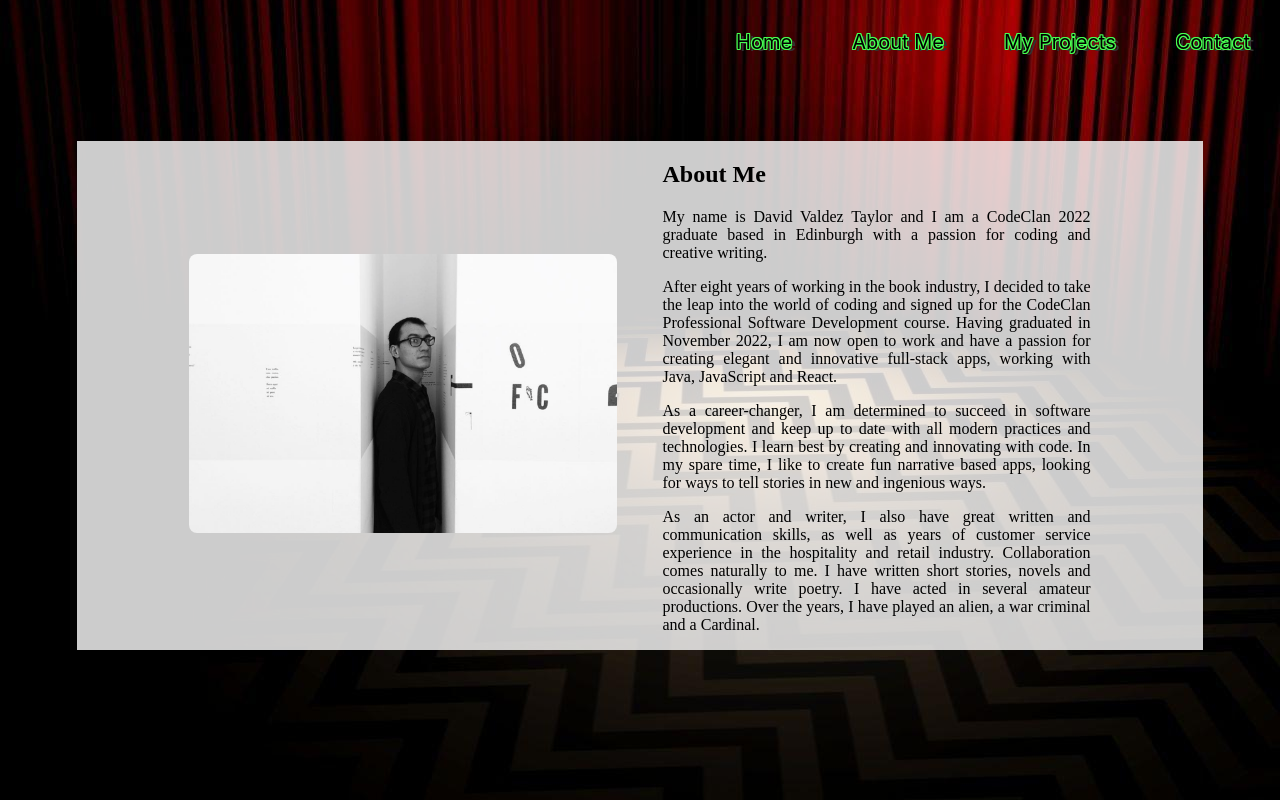
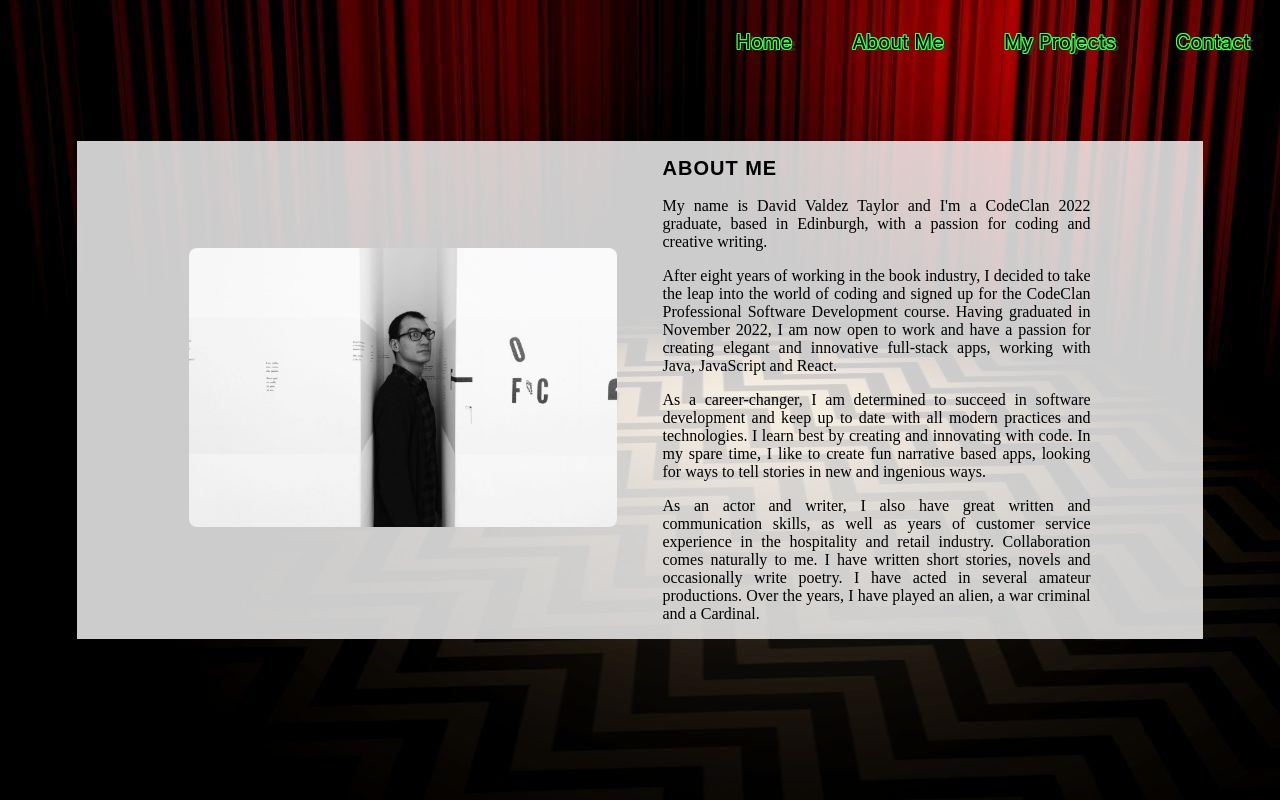
Before and after one commit to davidvtaylor84/portfolio, a React (Create React App) app: page /about in a window 1280 px wide. Built offline with nearby package versions, Linux system fonts and the light colour scheme.

Commit message:
added new about me

```diff
--- a/src/components/AboutMe.css
+++ b/src/components/AboutMe.css
@@ -26,6 +26,14 @@
     margin-left: 2%;
 }
 
+.aboutText h2 {
+    font-family: Avant Garde, Avantgarde, Century Gothic, CenturyGothic, AppleGothic, sans-serif;
+    font-size: 20px;
+    font-weight: bold;
+    letter-spacing: 1px;
+    text-transform: uppercase;
+}
+
 .aboutmebox {
     margin: 6%;
 display: flex;
--- a/src/components/AboutMe.jsx
+++ b/src/components/AboutMe.jsx
@@ -10,7 +10,7 @@ const AboutMe = () => {
         </div>
         <div className='aboutText'>
             <h2>About Me</h2>
-            <p>My name is David Valdez Taylor and I am a CodeClan 2022 graduate based in Edinburgh with a passion for coding and creative writing.</p>
+            <p>My name is David Valdez Taylor and I'm a CodeClan 2022 graduate, based in Edinburgh, with a passion for coding and creative writing.</p>
             <p>After eight years of working in the book industry, I decided to take the leap into the world of coding and signed up for the CodeClan Professional Software Development course. Having graduated in November 2022, I am now open to work and have a passion for creating elegant and innovative full-stack apps, working with Java, JavaScript and React.</p>
             <p>As a career-changer, I am determined to succeed in software development and keep up to date with all modern practices and technologies. I learn best by creating and innovating with code. In my spare time, I like to create fun narrative based apps, looking for ways to tell stories in new and ingenious ways.</p>
             <p>As an actor and writer, I also have great written and communication skills, as well as years of customer service experience in the hospitality and retail industry. Collaboration comes naturally to me. I have written short stories, novels and occasionally write poetry. I have acted in several amateur productions. Over the years, I have played an alien, a war criminal and a Cardinal.</p>
--- a/src/components/Contact.css
+++ b/src/components/Contact.css
@@ -17,12 +17,12 @@ form{
     border-radius: 10px;
 }
 
-form h3{
+form h4{
     font-family: Avant Garde;
     font-weight: 800;
     margin-bottom: 20px;
     color: white;
-    font-size: 24px;
+    font-size: 18px;
 }
 
 form input, form textarea{
--- a/src/components/Contact.jsx
+++ b/src/components/Contact.jsx
@@ -8,7 +8,7 @@ const Contact = () => {
   return (
     <div className='contactContainer'>
       <form onSubmit="sendEmail(); reset(); return false;">
-        <h3>Get in touch</h3>
+        <h4>Get in touch via the form below or email me at davidvaldeztaylor@gmail.com</h4>
         <input type="text" id="name" placeholder='Your Name' required/>
         <input type="email" id="email" placeholder='Email Address' required/>
         <input type="text" id="phone" placeholder='Phone Number' required/>
--- a/src/components/PythonProject.css
+++ b/src/components/PythonProject.css
@@ -34,4 +34,5 @@
 .videoDiv{
     float: right;
     margin-right: 15%;
+    max-width: 100%;
 }
```
Also changed, not shown: 1 other file (tests, documents, lock files or other folders).
